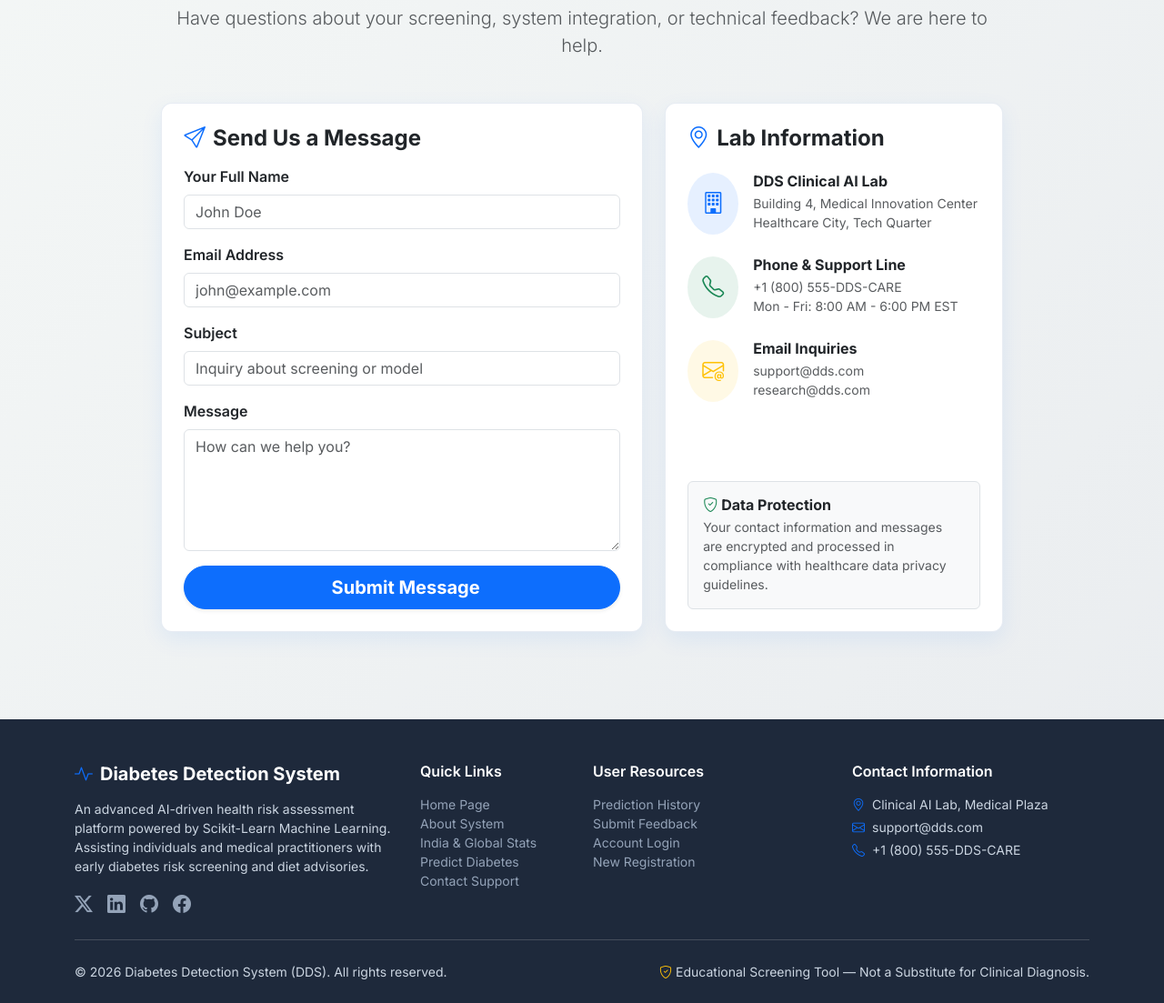
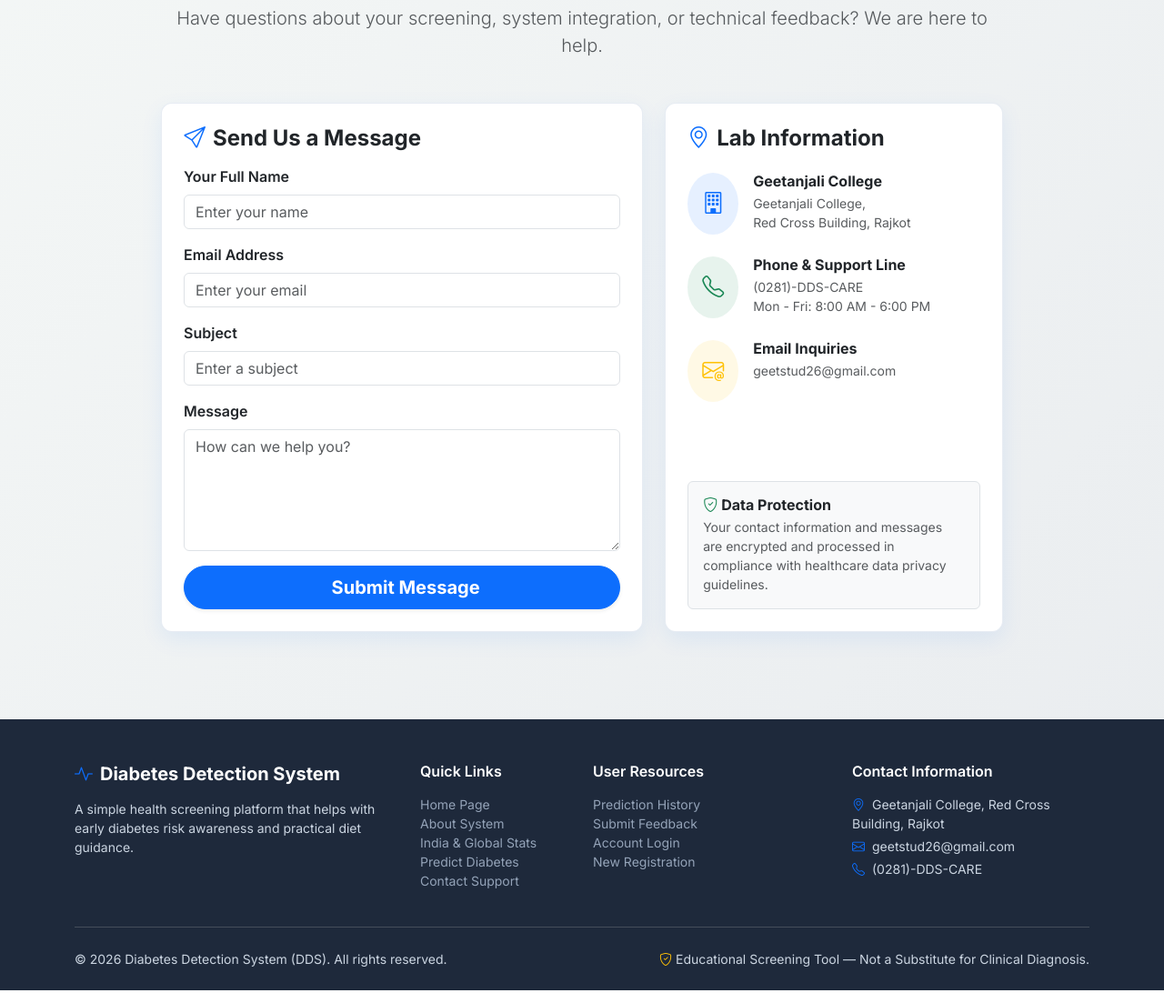
Before and after one commit to Atikbhas/Diabetes-Detection-System, a Flask app: page /contact in a window 1280 px wide. Shown: the part 221-1324 px from the top of the page at 91% size. Run offline with Flask 3, Linux system fonts and the light colour scheme.

Commit message:
Personalize project contact and interface text
Co-authored-by: Copilot App <223556219+Copilot@users.noreply.github.com>

```diff
--- a/data_config/medical_data.py
+++ b/data_config/medical_data.py
@@ -140,7 +140,7 @@ LIFESTYLE_RECOMMENDATIONS = [
 ]
 
 DOCTOR_ADVISORY = {
-    "disclaimer": "This tool is powered by Machine Learning and serves as an educational screening aid. It DOES NOT replace a professional clinical diagnosis.",
+    "disclaimer": "This tool is an educational screening aid and DOES NOT replace a professional clinical diagnosis.",
     "immediate_consultation": {
         "condition": "Fasting Glucose > 180 mg/dL or Blood Pressure > 100 mm Hg or severe symptoms",
         "action": "Immediate Medical Consultation Required",
--- a/templates/about.html
+++ b/templates/about.html
@@ -12,7 +12,7 @@
                     <i class="bi bi-info-circle me-1"></i>About DDS
                 </span>
                 <h1 class="fw-bold text-dark">About Diabetes Detection System</h1>
-                <p class="text-muted lead">Empowering individuals with early AI-driven diabetes screening and preventive health guidance.</p>
+                <p class="text-muted lead">Helping individuals with early diabetes screening and preventive health guidance.</p>
             </div>
 
             <!-- Card: Mission -->
@@ -26,7 +26,7 @@
                     <div class="col-md-9">
                         <h4 class="fw-bold text-dark">Our Medical & Technology Mission</h4>
                         <p class="text-muted mb-0">
-                            Diabetes is a chronic metabolic condition affecting millions worldwide, often remaining undiagnosed until complications arise. The **Diabetes Detection System (DDS)** bridges the gap between raw medical diagnostics and actionable patient insight. By applying supervised machine learning algorithms to clinical parameters, DDS delivers instant risk stratification, visual comparisons, structured meal plans, and doctor advisories.
+                            Diabetes is a chronic metabolic condition affecting millions worldwide, often remaining undiagnosed until complications arise. The **Diabetes Detection System (DDS)** turns health information into a clear screening result, visual comparisons, structured meal plans, and practical health guidance.
                         </p>
                     </div>
                 </div>
@@ -49,7 +49,7 @@
                     </div>
                     <div class="col-md-6">
                         <div class="p-3 bg-light rounded border h-100">
-                            <h6 class="fw-bold text-success mb-2"><i class="bi bi-cpu me-2"></i>Machine Learning & Analytics</h6>
+                            <h6 class="fw-bold text-success mb-2"><i class="bi bi-bar-chart me-2"></i>Risk Screening & Analytics</h6>
                             <ul class="small text-muted mb-0 space-y-1">
                                 <li><strong>Scikit-Learn</strong> — Random Forest Classifier with feature scaling</li>
                                 <li><strong>Pandas & NumPy</strong> — Data preprocessing and array transformations</li>
--- a/templates/base.html
+++ b/templates/base.html
@@ -130,14 +130,8 @@
                         <i class="bi bi-activity text-primary me-2"></i>Diabetes Detection System
                     </h5>
                     <p class="small text-slate-400 mb-3">
-                        An advanced AI-driven health risk assessment platform powered by Scikit-Learn Machine Learning. Assisting individuals and medical practitioners with early diabetes risk screening and diet advisories.
+                        A simple health screening platform that helps with early diabetes risk awareness and practical diet guidance.
                     </p>
-                    <div class="d-flex gap-3">
-                        <a href="#" class="fs-5" title="Twitter"><i class="bi bi-twitter-x"></i></a>
-                        <a href="#" class="fs-5" title="LinkedIn"><i class="bi bi-linkedin"></i></a>
-                        <a href="#" class="fs-5" title="GitHub"><i class="bi bi-github"></i></a>
-                        <a href="#" class="fs-5" title="Facebook"><i class="bi bi-facebook"></i></a>
-                    </div>
                 </div>
                 <div class="col-lg-2 col-md-6">
                     <h6 class="text-white fw-semibold mb-3">Quick Links</h6>
@@ -160,9 +154,9 @@
                 </div>
                 <div class="col-lg-3 col-md-6">
                     <h6 class="text-white fw-semibold mb-3">Contact Information</h6>
-                    <p class="small mb-1"><i class="bi bi-geo-alt text-primary me-2"></i>Clinical AI Lab, Medical Plaza</p>
-                    <p class="small mb-1"><i class="bi bi-envelope text-primary me-2"></i>support@dds.com</p>
-                    <p class="small mb-0"><i class="bi bi-telephone text-primary me-2"></i>+1 (800) 555-DDS-CARE</p>
+                    <p class="small mb-1"><i class="bi bi-geo-alt text-primary me-2"></i>Geetanjali College, Red Cross Building, Rajkot</p>
+                    <p class="small mb-1"><i class="bi bi-envelope text-primary me-2"></i>geetstud26@gmail.com</p>
+                    <p class="small mb-0"><i class="bi bi-telephone text-primary me-2"></i>(0281)-DDS-CARE</p>
                 </div>
             </div>
             <hr class="my-4 border-secondary opacity-50">
--- a/templates/components/assessment_form.html
+++ b/templates/components/assessment_form.html
@@ -8,7 +8,7 @@
                 </div>
                 <div>
                     <h3 class="fw-bold text-dark mb-0">Diabetes Risk Assessment Form</h3>
-                    <p class="text-muted small mb-0">Enter clinical parameters to generate real-time machine learning predictions.</p>
+                    <p class="text-muted small mb-0">Enter your health information to receive a personal screening result.</p>
                 </div>
             </div>
 
@@ -131,7 +131,7 @@
 
                 <div class="mt-4">
                     <button type="submit" class="btn btn-primary btn-lg w-100 fw-bold rounded-pill shadow">
-                        <i class="bi bi-cpu-fill me-2"></i>Run Machine Learning Assessment
+                        <i class="bi bi-heart-pulse-fill me-2"></i>Check My Risk
                     </button>
                 </div>
             </form>
--- a/templates/contact.html
+++ b/templates/contact.html
@@ -22,15 +22,15 @@
                         <form action="{{ url_for('contact') }}" method="POST">
                             <div class="mb-3">
                                 <label for="name" class="form-label fw-semibold">Your Full Name</label>
-                                <input type="text" class="form-control" id="name" name="name" placeholder="John Doe" required>
+                                <input type="text" class="form-control" id="name" name="name" placeholder="Enter your name" required>
                             </div>
                             <div class="mb-3">
                                 <label for="email" class="form-label fw-semibold">Email Address</label>
-                                <input type="email" class="form-control" id="email" name="email" placeholder="john@example.com" required>
+                                <input type="email" class="form-control" id="email" name="email" placeholder="Enter your email" required>
                             </div>
                             <div class="mb-3">
                                 <label for="subject" class="form-label fw-semibold">Subject</label>
-                                <input type="text" class="form-control" id="subject" name="subject" placeholder="Inquiry about screening or model" required>
+                                <input type="text" class="form-control" id="subject" name="subject" placeholder="Enter a subject" required>
                             </div>
                             <div class="mb-3">
                                 <label for="message" class="form-label fw-semibold">Message</label>
@@ -53,8 +53,8 @@
                                 <i class="bi bi-building fs-4"></i>
                             </div>
                             <div>
-                                <h6 class="fw-bold mb-1">DDS Clinical AI Lab</h6>
-                                <p class="small text-muted mb-0">Building 4, Medical Innovation Center<br>Healthcare City, Tech Quarter</p>
+                                <h6 class="fw-bold mb-1">Geetanjali College</h6>
+                                <p class="small text-muted mb-0">Geetanjali College,<br>Red Cross Building, Rajkot</p>
                             </div>
                         </div>
 
@@ -64,7 +64,7 @@
                             </div>
                             <div>
                                 <h6 class="fw-bold mb-1">Phone & Support Line</h6>
-                                <p class="small text-muted mb-0">+1 (800) 555-DDS-CARE<br>Mon - Fri: 8:00 AM - 6:00 PM EST</p>
+                                <p class="small text-muted mb-0">(0281)-DDS-CARE<br>Mon - Fri: 8:00 AM - 6:00 PM</p>
                             </div>
                         </div>
 
@@ -74,7 +74,7 @@
                             </div>
                             <div>
                                 <h6 class="fw-bold mb-1">Email Inquiries</h6>
-                                <p class="small text-muted mb-0">support@dds.com<br>research@dds.com</p>
+                                <p class="small text-muted mb-0">geetstud26@gmail.com</p>
                             </div>
                         </div>
 
--- a/templates/feedback.html
+++ b/templates/feedback.html
@@ -12,18 +12,18 @@
                         <i class="bi bi-chat-heart-fill fs-2"></i>
                     </div>
                     <h3 class="fw-bold text-dark">We Value Your Feedback</h3>
-                    <p class="text-muted small">Help us improve the Diabetes Detection System user experience and ML features.</p>
+                    <p class="text-muted small">Help us improve the Diabetes Detection System and your experience.</p>
                 </div>
 
                 <form action="{{ url_for('feedback') }}" method="POST">
                     <div class="mb-3">
                         <label for="name" class="form-label fw-semibold">Your Name</label>
-                        <input type="text" class="form-control" id="name" name="name" placeholder="John Doe" value="{{ current_user.username if current_user.is_authenticated else '' }}" required>
+                        <input type="text" class="form-control" id="name" name="name" placeholder="Enter your name" value="{{ current_user.username if current_user.is_authenticated else '' }}" required>
                     </div>
 
                     <div class="mb-3">
                         <label for="email" class="form-label fw-semibold">Email Address</label>
-                        <input type="email" class="form-control" id="email" name="email" placeholder="name@example.com" value="{{ current_user.email if current_user.is_authenticated else '' }}" required>
+                        <input type="email" class="form-control" id="email" name="email" placeholder="Enter your email" value="{{ current_user.email if current_user.is_authenticated else '' }}" required>
                     </div>
 
                     <div class="mb-3">
--- a/templates/home.html
+++ b/templates/home.html
@@ -9,11 +9,11 @@
         <div class="row align-items-center g-5">
             <div class="col-lg-7">
                 <span class="hero-badge text-white mb-3">
-                    <i class="bi bi-cpu-fill text-warning me-2"></i>AI-Powered Machine Learning Screening
+                    <i class="bi bi-heart-pulse-fill text-warning me-2"></i>Diabetes Risk Screening
                 </span>
                 <h1 class="display-4 fw-extrabold mb-3">Early Diabetes Risk Detection System</h1>
                 <p class="lead mb-4 text-slate-100 opacity-90">
-                    Assess your likelihood of diabetes in seconds using verified machine learning models trained on clinical physiological data. Get instant risk probability scores, parameter comparisons, customized 7-day meal plans, and doctor advisories.
+                    Review your diabetes risk using your health information. Get a clear screening result, helpful comparisons, a customized 7-day meal plan, and practical health guidance.
                 </p>
                 <div class="d-flex flex-wrap gap-3 justify-content-center justify-content-lg-start">
                     <a href="#assessment-form" class="btn btn-warning btn-lg fw-bold rounded-pill px-4 shadow">
--- a/templates/signup.html
+++ b/templates/signup.html
@@ -32,7 +32,7 @@
                         <label for="email" class="form-label fw-semibold">Email Address</label>
                         <div class="input-group">
                             <span class="input-group-text bg-light"><i class="bi bi-envelope text-muted"></i></span>
-                            <input type="email" class="form-control" id="email" name="email" placeholder="name@example.com" required>
+                            <input type="email" class="form-control" id="email" name="email" placeholder="Enter your email" required>
                         </div>
                     </div>
 
--- a/templates/stats.html
+++ b/templates/stats.html
@@ -271,7 +271,7 @@
                         <td class="fw-bold">Primary Risk Drivers</td>
                         <td>Genetics, Refined Carbohydrates, Physical Inactivity</td>
                         <td>Obesity, Ageing, Urbanization, Ultra-processed Diets</td>
-                        <td>Early AI machine learning screening can flag hidden risks.</td>
+                        <td>Early screening can help identify risks that may otherwise go unnoticed.</td>
                     </tr>
                 </tbody>
             </table>
@@ -282,7 +282,7 @@
     <div class="card bg-gradient-primary text-white p-5 rounded-4 shadow-lg border-0 text-center">
         <h2 class="fw-extrabold mb-3 text-white">Know Your Risk Before Symptoms Appear</h2>
         <p class="lead opacity-90 mx-auto mb-4 text-white" style="max-width: 750px;">
-            With nearly 50% of diabetes cases remaining undiagnosed, early screening is your best defense. Use our Machine Learning model to evaluate your 8 clinical metrics in under 2 minutes.
+            With nearly 50% of diabetes cases remaining undiagnosed, early screening is an important first step. Review your 8 health measurements in under 2 minutes.
         </p>
         <div>
             <a href="{{ url_for('home') }}#assessment-form" class="btn btn-warning btn-lg fw-bold rounded-pill px-5 shadow">
```
Also changed, not shown: templates/result.html (+1 -1 lines).
